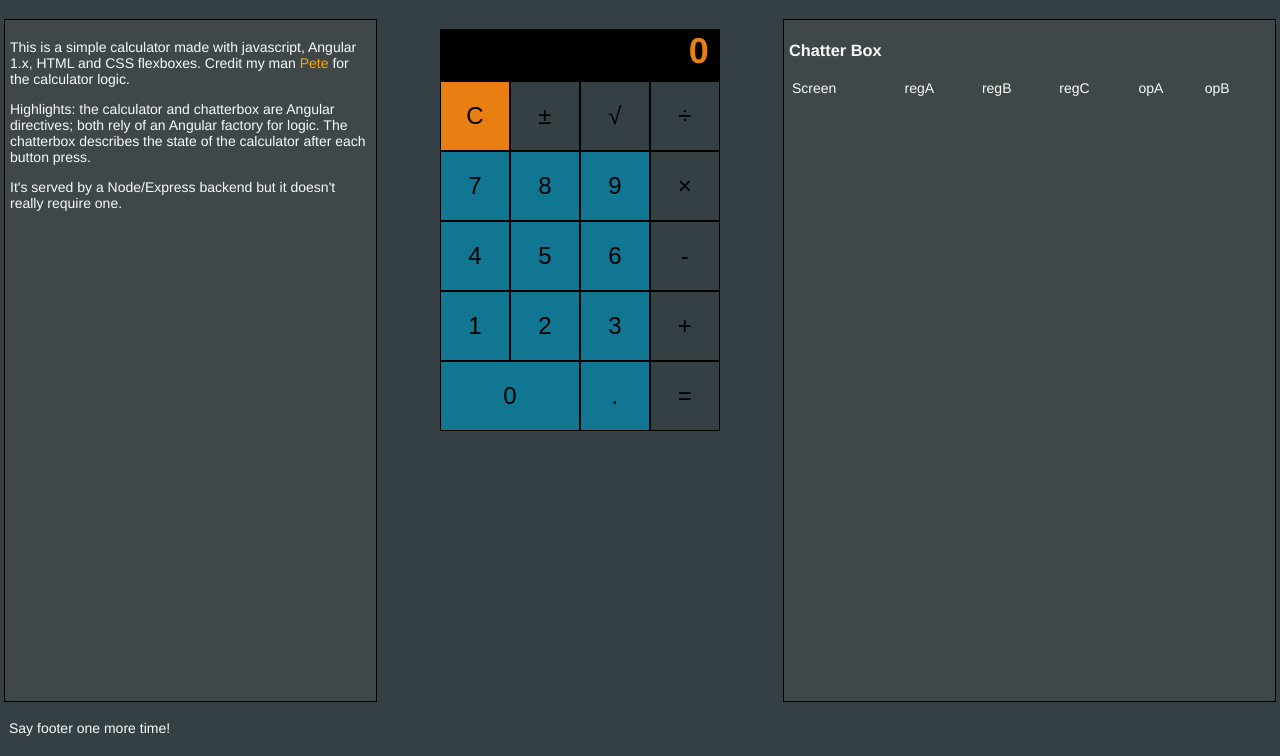
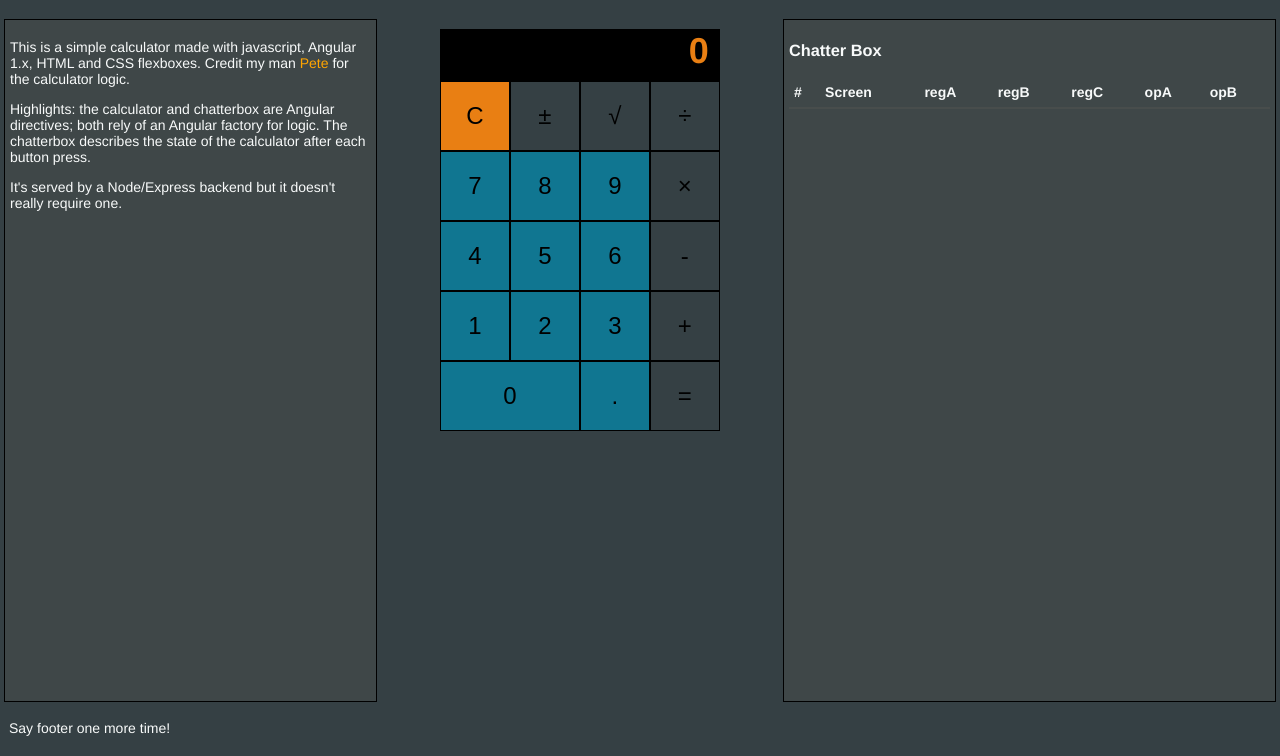
Before and after one commit to belcurv/Calculator, a website: page public/index.html in a window 1280 px wide. Shown: the part 44-800 px from the top of the page. Drawn offline with nearby package versions, Linux system fonts and the light colour scheme.

Commit message:
styled chatterbox

```diff
--- a/public/app.css
+++ b/public/app.css
@@ -84,7 +84,7 @@ header, footer {
 
 
 /* Too narrow to support 3 columns */
-@media all and (max-width: 640px) {
+@media all and (max-width: 720px) {
     #main,
     #page {
         flex-direction: column;
--- a/public/calculator/calculator.css
+++ b/public/calculator/calculator.css
@@ -57,7 +57,3 @@
     margin: auto;
     padding: 0px 10px 0px 0px;
 }
-
-.calcApp-chatterbox > table {
-    width: 100%;
-}
--- a/public/chatterbox/chatterbox.css
+++ b/public/chatterbox/chatterbox.css
@@ -0,0 +1,48 @@
+.calcApp-chatterbox {
+
+    /* get this to scroll */
+    overflow-y: scroll;
+}
+
+table {
+    border-spacing: 0;
+    border-collapse: collapse;
+    background-color: transparent;
+    width: 100%;
+    max-width: 100%;
+
+}
+
+th {
+    text-align: left;
+}
+
+.table {
+    width: 100%;
+    max-width: 100%;
+    margin-bottom: 20px;
+}
+
+.table > thead > tr > th,
+.table > tbody > tr > th,
+.table > thead > tr > td,
+.table > tbody > tr > td {
+    padding: 5px;
+    line-height: 1.42857143;
+    vertical-align: top;
+    border-top: 1px solid rgba(147, 128, 108, 0.1);
+}
+
+.table > thead > tr > th {
+    vertical-align: bottom;
+    border-bottom: 2px solid rgba(147, 128, 108, 0.1);
+}
+
+.table > thead:first-child > tr:first-child > th,
+.table > thead:first-child > tr:first-child > td {
+    border-top: 0;
+}
+
+.table-hover > tbody > tr:hover {
+    background-color: #000;
+}
--- a/public/chatterbox/chatterbox.tpl.html
+++ b/public/chatterbox/chatterbox.tpl.html
@@ -2,16 +2,22 @@
 
     <h3>Chatter Box</h3>
 
-    <table>
+    <table class="table table-hover">
+        <thead>
             <tr>
-            <td>Screen</td>
-            <td>regA</td>
-            <td>regB</td>
-            <td>regC</td>
-            <td>opA</td>
-            <td>opB</td>
+                <th>#</th>
+                <th>Screen</th>
+                <th>regA</th>
+                <th>regB</th>
+                <th>regC</th>
+                <th>opA</th>
+                <th>opB</th>
             </tr>
+        </thead>
+
+        <tbody>
             <tr ng-repeat="c in vm.chatter track by $index">
+                <td>{{ $index }}</td>
                 <td>{{ c.screen }}</td>
                 <td>{{ c.regA }}</td>
                 <td>{{ c.regB }}</td>
@@ -19,6 +25,6 @@
                 <td>{{ c.opA }}</td>
                 <td>{{ c.opB }}</td>
             </tr>
-
+        </tbody>
     </table>
 </div>
--- a/public/index.html
+++ b/public/index.html
@@ -10,6 +10,7 @@
     <!-- CSS -->
     <link rel="stylesheet" type="text/css" href="app.css" />
     <link rel="stylesheet" type="text/css" href="calculator/calculator.css" />
+    <link rel="stylesheet" type="text/css" href="chatterbox/chatterbox.css" />
 
     <title>Angular Calculator</title>
 </head>
```
Lines whose indentation alone changed are shown as unchanged.
